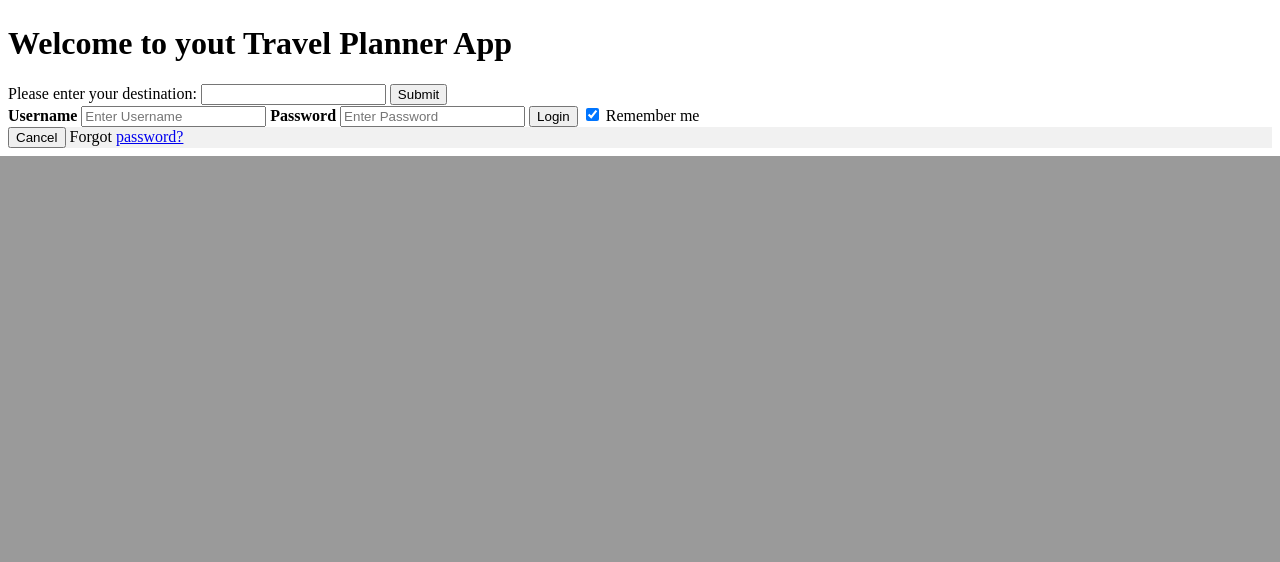
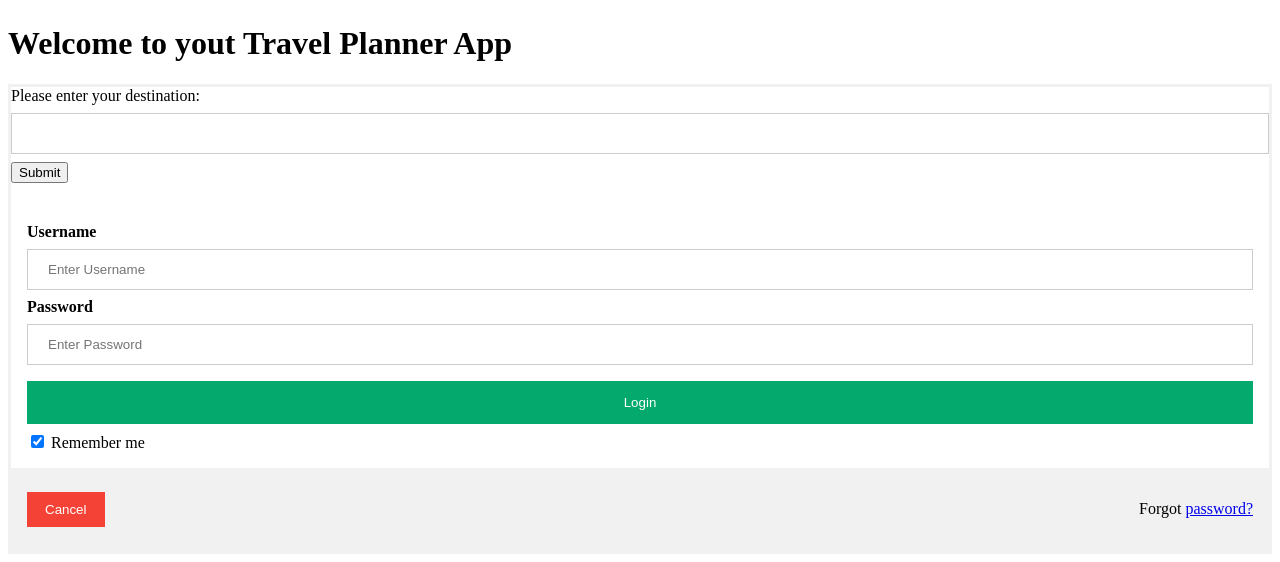
Before and after one commit to SamPom100/CS411_Project, a Flask app: page / in a window 1280 px wide. Shown: the part 658-1220 px from the top of the page. Before the commit the page ends 814 px from the top, so only its background shows below. Run offline with Flask 2, Linux system fonts and the light colour scheme.

Commit message:
Update search.html

```diff
--- a/src/templates/search.html
+++ b/src/templates/search.html
@@ -34,6 +34,78 @@
   position: fixed;
   top: 0;
   width: 100%;
+}
+
+/* Bordered form */
+form {
+  border: 3px solid #f1f1f1;
+}
+
+/* Full-width inputs */
+input[type=text], input[type=password] {
+  width: 100%;
+  padding: 12px 20px;
+  margin: 8px 0;
+  display: inline-block;
+  border: 1px solid #ccc;
+  box-sizing: border-box;
+}
+
+/* Set a style for all buttons */
+button {
+  background-color: #04AA6D;
+  color: white;
+  padding: 14px 20px;
+  margin: 8px 0;
+  border: none;
+  cursor: pointer;
+  width: 100%;
+}
+
+/* Add a hover effect for buttons */
+button:hover {
+  opacity: 0.8;
+}
+
+/* Extra style for the cancel button (red) */
+.cancelbtn {
+  width: auto;
+  padding: 10px 18px;
+  background-color: #f44336;
+}
+
+/* Center the avatar image inside this container */
+.imgcontainer {
+  text-align: center;
+  margin: 24px 0 12px 0;
+}
+
+/* Avatar image */
+img.avatar {
+  width: 40%;
+  border-radius: 50%;
+}
+
+/* Add padding to containers */
+.container {
+  padding: 16px;
+}
+
+/* The "Forgot password" text */
+span.psw {
+  float: right;
+  padding-top: 16px;
+}
+
+/* Change styles for span and cancel button on extra small screens */
+@media screen and (max-width: 300px) {
+  span.psw {
+    display: block;
+    float: none;
+  }
+  .cancelbtn {
+    width: 100%;
+  }
 }
 
 </style>
```
